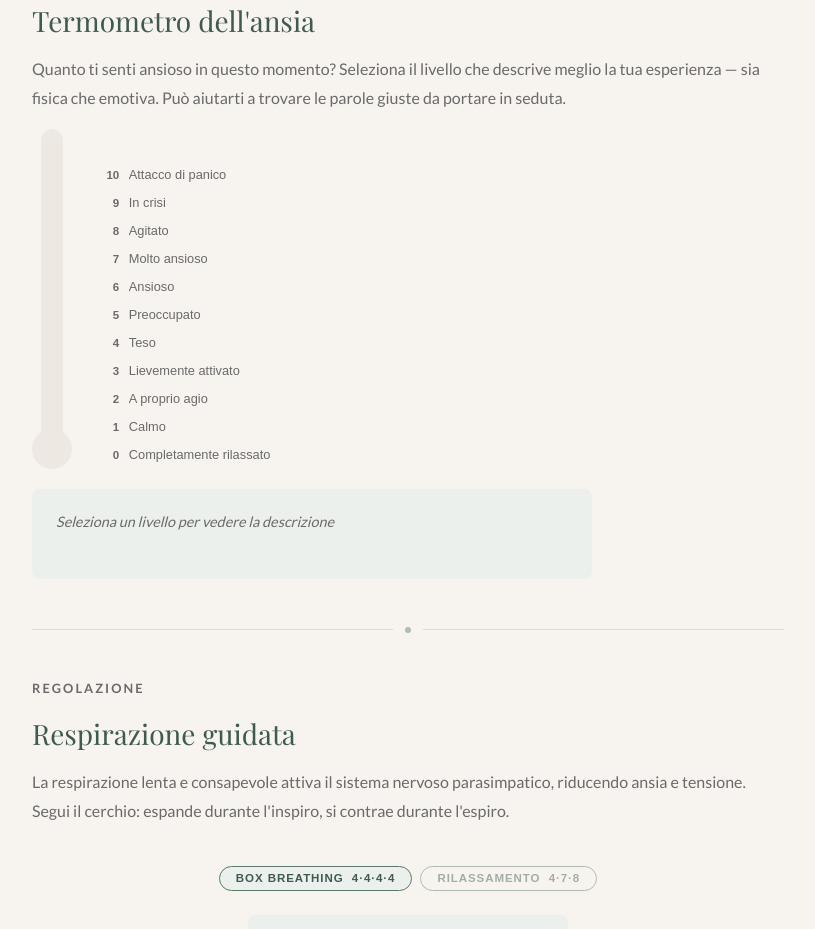
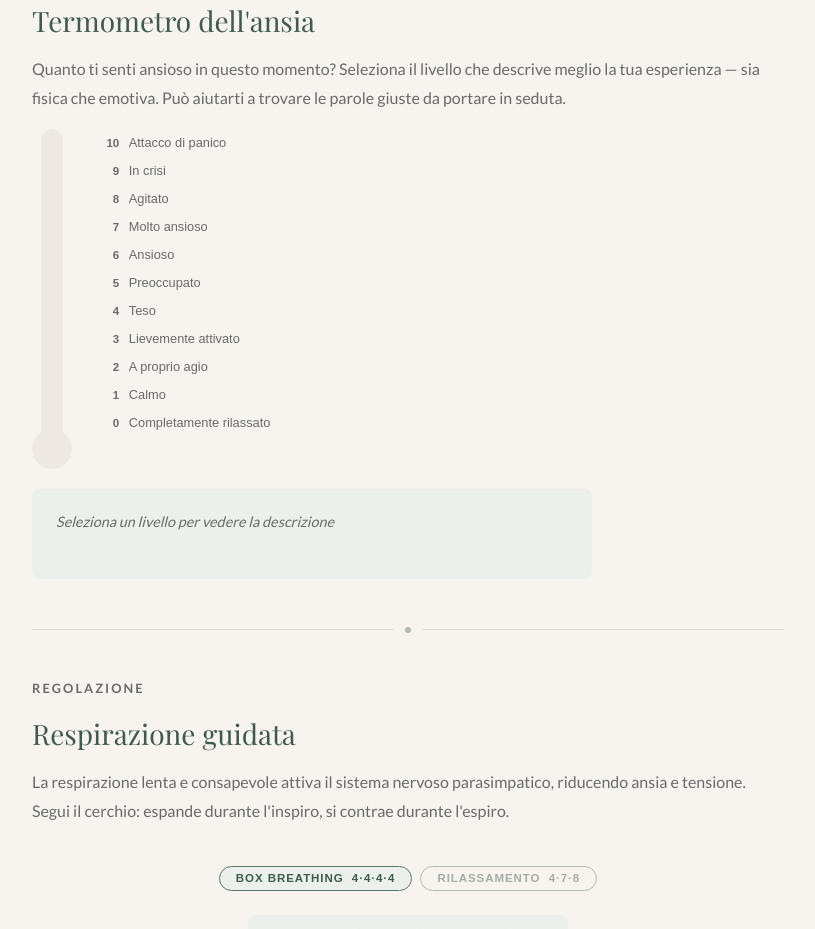
Before and after one commit to therealolds/dott.ssa-pietri-psicologa, a plain HTML site: page utilities.html in a window 1280 px wide. Shown: the part 1412-2341 px from the top of the page, without its empty margins (232-1047 px from the left). Drawn offline with nearby package versions, Linux system fonts and the light colour scheme; a web font is replaced by a local one.

Commit message:
fix thermometr

```diff
--- a/graphics/style.css
+++ b/graphics/style.css
@@ -1300,7 +1300,7 @@ footer a:hover { color: var(--white); }
 
 .therm-tube {
   width: 22px;
-  height: 308px; /* 28px × 11 livelli */
+  height: 308px; /* fallback — overridden by JS based on level count */
   background: #EDE8E2;
   border-radius: 11px 11px 0 0;
   position: relative;
--- a/js/anxiety.js
+++ b/js/anxiety.js
@@ -3,25 +3,39 @@
   var levelsEl = document.getElementById('therm-levels');
   if (!levelsEl) return;
 
-  var fillEl  = document.getElementById('therm-fill');
-  var bulbEl  = document.getElementById('therm-bulb');
-  var infoEl  = document.getElementById('therm-info');
+  var fillEl = document.getElementById('therm-fill');
+  var bulbEl = document.getElementById('therm-bulb');
+  var infoEl = document.getElementById('therm-info');
+
+  var BTN_H       = 28;  /* px — matches .therm-level-btn height in CSS */
+  var BULB_OFFSET = 32;  /* bulb height (40px) - tube overlap (8px)     */
+  var maxLevel    = 10;  /* overwritten once JSON loads                  */
 
   fetch('resources/anxiety.json')
     .then(function (r) { return r.json(); })
     .then(function (data) { init(data.levels); });
 
   function init(levels) {
+    maxLevel = levels[levels.length - 1].level;
+
+    /* Size the tube and align the label list to the tube, not the bulb */
+    var tubeEl = document.querySelector('.therm-tube');
+    if (tubeEl) tubeEl.style.height = (levels.length * BTN_H) + 'px';
+    levelsEl.style.paddingBottom = BULB_OFFSET + 'px';
+
     levels.forEach(function (lvl) {
       var btn = document.createElement('button');
       btn.className = 'therm-level-btn';
       btn.dataset.level = lvl.level;
+
       var numEl = document.createElement('span');
       numEl.className = 'therm-level-num';
       numEl.textContent = lvl.level;
+
       var labelEl = document.createElement('span');
       labelEl.className = 'therm-level-label';
       labelEl.textContent = lvl.label;
+
       btn.appendChild(numEl);
       btn.appendChild(labelEl);
       btn.addEventListener('click', function () { select(lvl); });
@@ -39,8 +53,7 @@
     });
 
     /* Aggiorna termometro */
-    var pct = (lvl.level / 10) * 100;
-    fillEl.style.height          = pct + '%';
+    fillEl.style.height          = (lvl.level / maxLevel * 100) + '%';
     fillEl.style.backgroundColor = lvl.color;
     bulbEl.style.backgroundColor = lvl.color;
 
```
